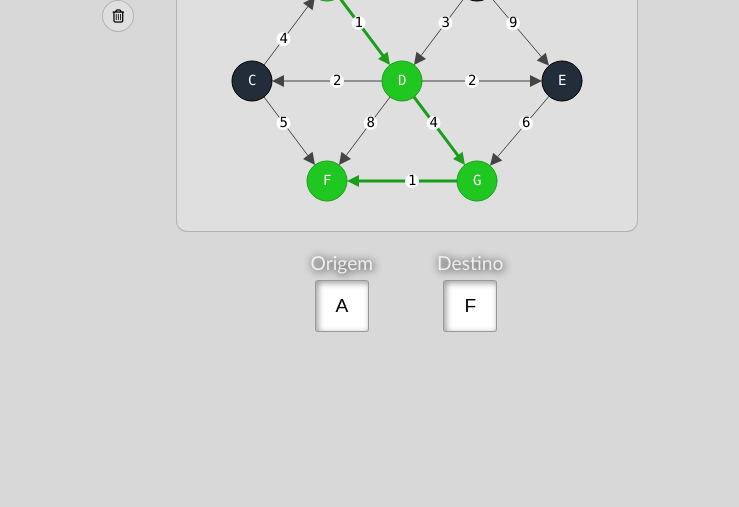
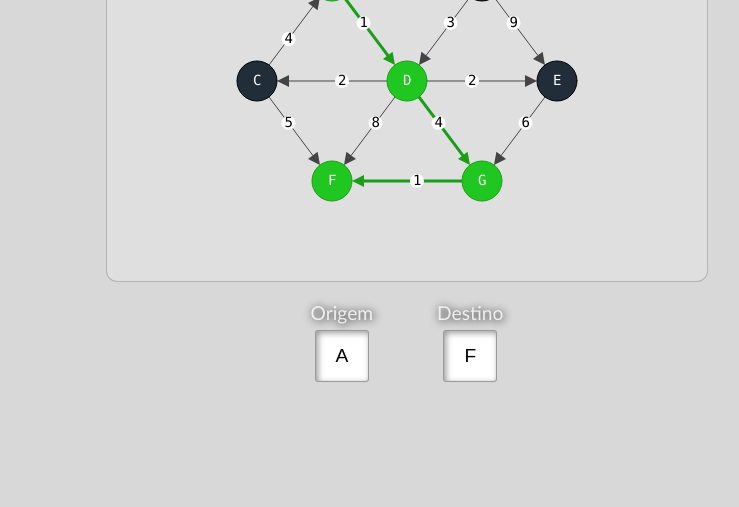
Before and after one commit to bruno-remeikis/dijkstra-algorithm, a website built with Vite: page src/index.html in a window 1280 px wide. Shown: the part 293-800 px from the top of the page, without its empty margins (233-972 px from the left). Built offline with nearby package versions, Linux system fonts and the light colour scheme.

Commit message:
Creates "public" folder when build / automatically resizes canvas

```diff
--- a/package.json
+++ b/package.json
@@ -5,7 +5,7 @@
   "main": "index.js",
   "scripts": {
     "start": "snowpack dev",
-    "build": "snowpack build"
+    "build": "snowpack build --output public"
   },
   "author": "",
   "license": "ISC",
--- a/src/app.ts
+++ b/src/app.ts
@@ -17,8 +17,17 @@ const btnSelectAll = document.getElementById('btn-select-all') as HTMLButtonElem
 const btnUnselectAll = document.getElementById('btn-unselect-all') as HTMLButtonElement;
 const btnDelete = document.getElementById('btn-delete') as HTMLButtonElement;
 
+// CANVAS
+const defaultCanvasDimension = {
+    width: 600,
+    height: 400,
+};
+canvas.width = defaultCanvasDimension.width;
+canvas.height = defaultCanvasDimension.height;
+
 // Graph
-const graph: Graph = new Graph();
+const graph: Graph = new Graph()
+    .defineAsDefaultGraph(canvas.width, canvas.height);
 
 // Managers
 const modeManager: ModeManager = new ModeManager(mainBtns);
@@ -45,6 +54,8 @@ function main()
     });
     modeManager.selectMode('move');
 
+    configCanvasRedim();
+
     configCanvasClickEvent();
 
     // Iniciar
@@ -53,6 +64,19 @@ function main()
         .calculatePath(destino);
 
     gh.render();
+}
+
+function configCanvasRedim() {
+    window.addEventListener('resize', e => {
+        if(window.innerWidth <= 820) {
+            canvas.width = window.innerWidth - 240;
+            gh.rerender();
+        }
+        else if(canvas.width !== defaultCanvasDimension.width) {
+            canvas.width = defaultCanvasDimension.width;
+            gh.rerender();
+        }
+    });
 }
 
 function configCanvasClickEvent()
--- a/src/app/classes/graph/Graph.ts
+++ b/src/app/classes/graph/Graph.ts
@@ -1,9 +1,12 @@
+import { Point } from "../../types/Point";
 import { Edge } from "./Edge";
 import { Vertex } from "./Vertex";
 
 export class Graph
 {
-    private _vertices: Vertex[] = Graph.generateDefaultGraph();
+    static DEFAULT_GRAPH_SCALE = 1;
+
+    private _vertices: Vertex[] = [];
 
     private _selectedVertices: Vertex[] = [];
 
@@ -26,8 +29,17 @@ export class Graph
             : null;
     }
 
-    static generateDefaultGraph()
+    defineAsDefaultGraph(canvasWidth: number, canvasHeight: number): Graph
     {
+        const center: Point = { x: canvasWidth / 2, y: canvasHeight / 2 }
+
+        function setPosition(v: Vertex, dx: number, dy: number) {
+            v.setPosition(
+                center.x + dx * Graph.DEFAULT_GRAPH_SCALE,
+                center.y + dy * Graph.DEFAULT_GRAPH_SCALE
+            );
+        }
+
         const adjMatrix = [
             [  0,  2,  0,  1,  0,  0,  0, ],
             [  0,  0,  0,  3,  9,  0,  0, ],
@@ -46,15 +58,15 @@ export class Graph
                 vertices.push(v);
         }
 
-        vertices[0].setPosition(150, 50);
-        vertices[1].setPosition(300, 50);
+        setPosition(vertices[0], -75, -100);
+        setPosition(vertices[1], 75, -100);
 
-        vertices[2].setPosition(75, 150);
-        vertices[3].setPosition(225, 150);
-        vertices[4].setPosition(385, 150);
+        setPosition(vertices[2], -150, 0);
+        setPosition(vertices[3], 0, 0);
+        setPosition(vertices[4], 150, 0);
 
-        vertices[5].setPosition(150, 250);
-        vertices[6].setPosition(300, 250);
+        setPosition(vertices[5], -75, 100);
+        setPosition(vertices[6], 75, 100);
 
         // Conectar vértices (criar edges)
         for(let i = 0; i < adjMatrix.length; i++)
@@ -62,7 +74,8 @@ export class Graph
                 if(adjMatrix[i][j] > 0)
                     vertices[i].connect(vertices[j], adjMatrix[i][j], true);
 
-        return vertices;
+        this._vertices = vertices;
+        return this;
     }
 
     reset() {
--- a/src/index.html
+++ b/src/index.html
@@ -39,7 +39,7 @@
                 </div>
 
                 <div class="canvas-container">
-                    <canvas id="canvas" width="460" height="300"></canvas>
+                    <canvas id="canvas"></canvas>
                 </div>
 
                 <div class="side right-side">
```
